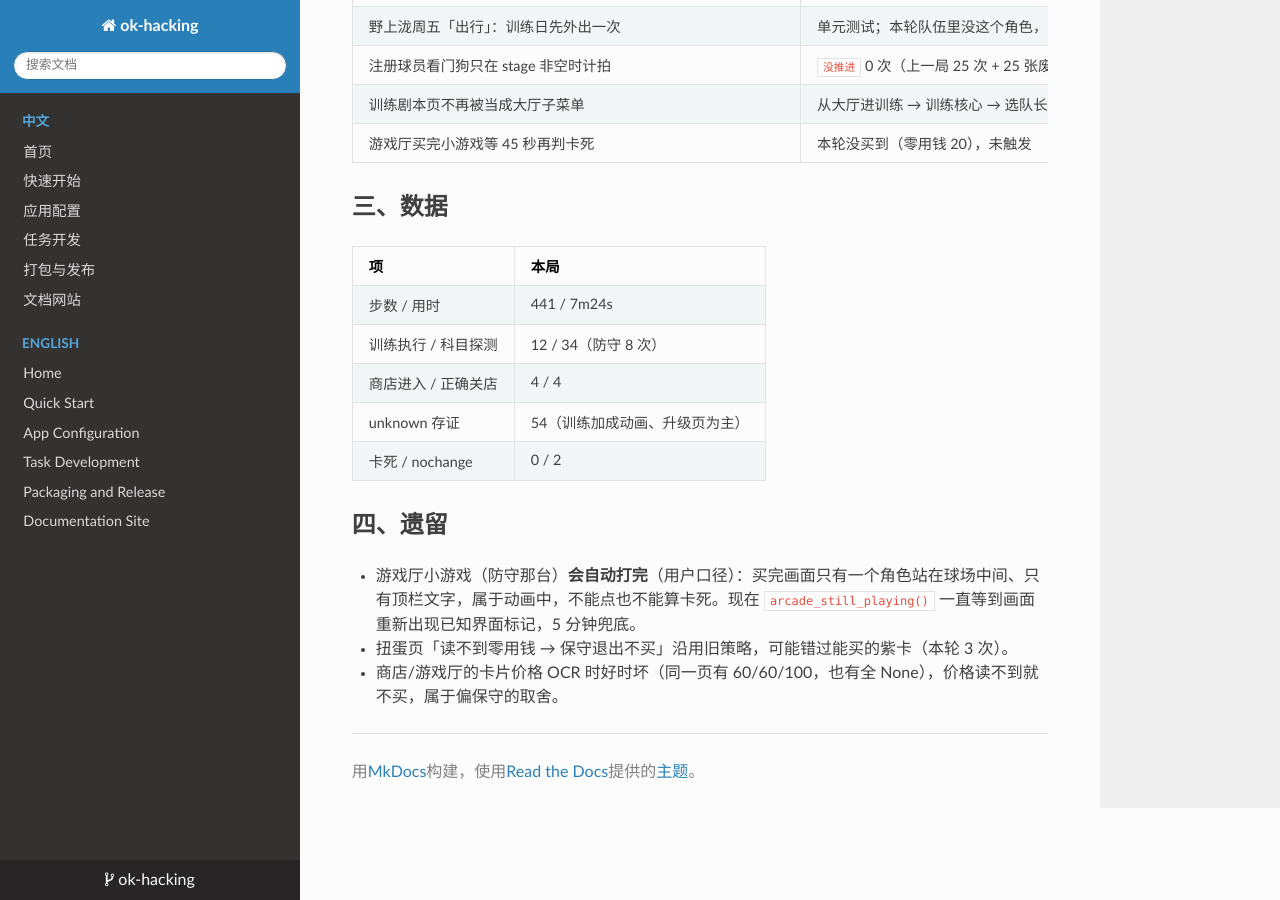
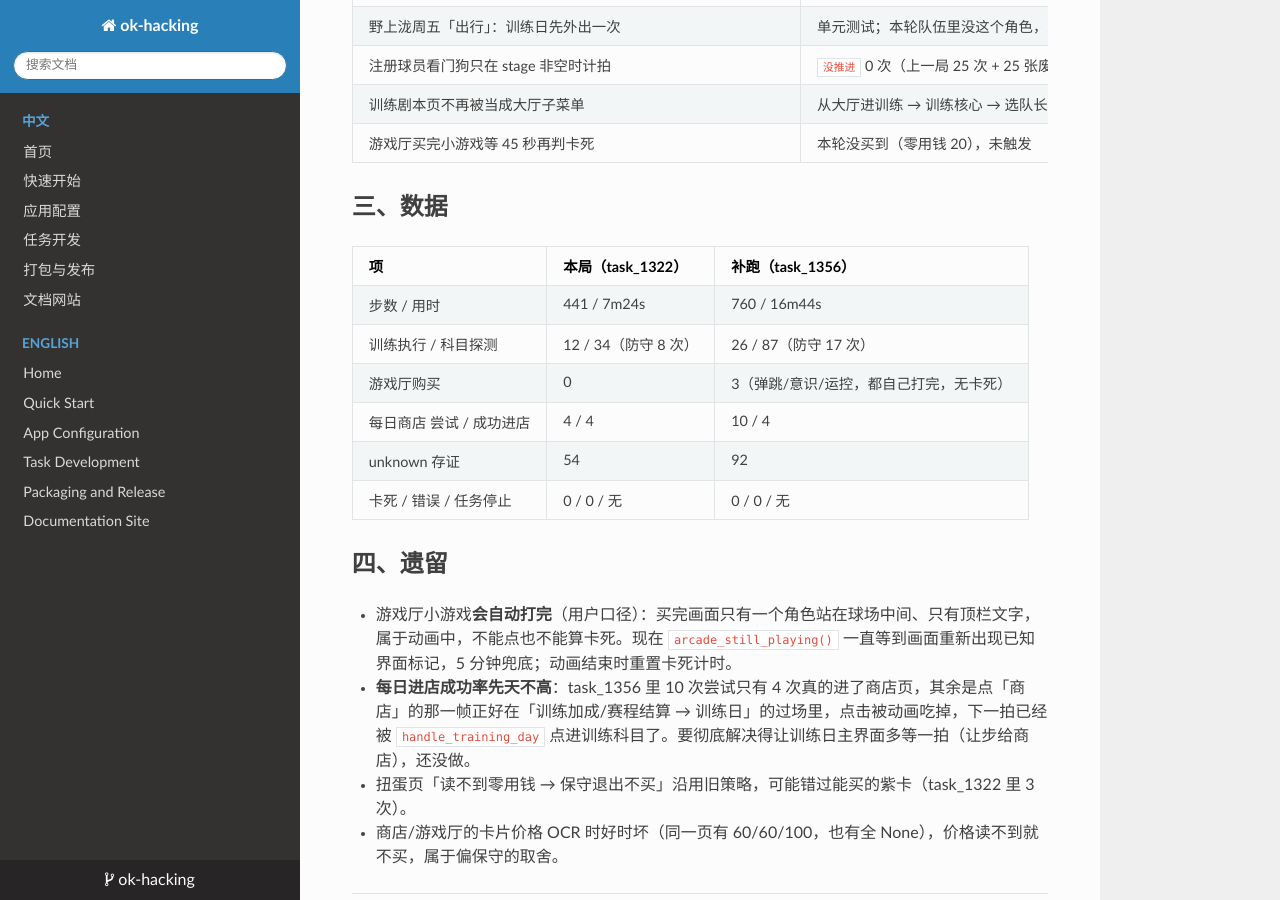
Before and after one commit to TieLaa/ok-hacking, an MkDocs documentation site: the page built from docs/RUN_REPORT_2026-10-29.md, in a window 1280 px wide and 900 px high, scrolled down 980 px. Built offline with MkDocs 1.6.1, drawn with Linux system fonts in a browser that asks for light colours; nearby versions of some CDN libraries.

Commit message:
docs: 补记 task_1356 实跑数据（3 次小游戏、商店进店成功率）

```diff
--- a/docs/RUN_REPORT_2026-10-29.md
+++ b/docs/RUN_REPORT_2026-10-29.md
@@ -28,16 +28,18 @@
 
 ## 三、数据
 
-| 项 | 本局 |
-|---|---|
-| 步数 / 用时 | 441 / 7m24s |
-| 训练执行 / 科目探测 | 12 / 34（防守 8 次） |
-| 商店进入 / 正确关店 | 4 / 4 |
-| unknown 存证 | 54（训练加成动画、升级页为主） |
-| 卡死 / nochange | 0 / 2 |
+| 项 | 本局（task_1322） | 补跑（task_1356） |
+|---|---|---|
+| 步数 / 用时 | 441 / 7m24s | 760 / 16m44s |
+| 训练执行 / 科目探测 | 12 / 34（防守 8 次） | 26 / 87（防守 17 次） |
+| 游戏厅购买 | 0 | 3（弹跳/意识/运控，都自己打完，无卡死） |
+| 每日商店 尝试 / 成功进店 | 4 / 4 | 10 / 4 |
+| unknown 存证 | 54 | 92 |
+| 卡死 / 错误 / 任务停止 | 0 / 0 / 无 | 0 / 0 / 无 |
 
 ## 四、遗留
 
-- 游戏厅小游戏（防守那台）**会自动打完**（用户口径）：买完画面只有一个角色站在球场中间、只有顶栏文字，属于动画中，不能点也不能算卡死。现在 `arcade_still_playing()` 一直等到画面重新出现已知界面标记，5 分钟兜底。
-- 扭蛋页「读不到零用钱 → 保守退出不买」沿用旧策略，可能错过能买的紫卡（本轮 3 次）。
+- 游戏厅小游戏**会自动打完**（用户口径）：买完画面只有一个角色站在球场中间、只有顶栏文字，属于动画中，不能点也不能算卡死。现在 `arcade_still_playing()` 一直等到画面重新出现已知界面标记，5 分钟兜底；动画结束时重置卡死计时。
+- **每日进店成功率先天不高**：task_1356 里 10 次尝试只有 4 次真的进了商店页，其余是点「商店」的那一帧正好在「训练加成/赛程结算 → 训练日」的过场里，点击被动画吃掉，下一拍已经被 `handle_training_day` 点进训练科目了。要彻底解决得让训练日主界面多等一拍（让步给商店），还没做。
+- 扭蛋页「读不到零用钱 → 保守退出不买」沿用旧策略，可能错过能买的紫卡（task_1322 里 3 次）。
 - 商店/游戏厅的卡片价格 OCR 时好时坏（同一页有 60/60/100，也有全 None），价格读不到就不买，属于偏保守的取舍。
```
